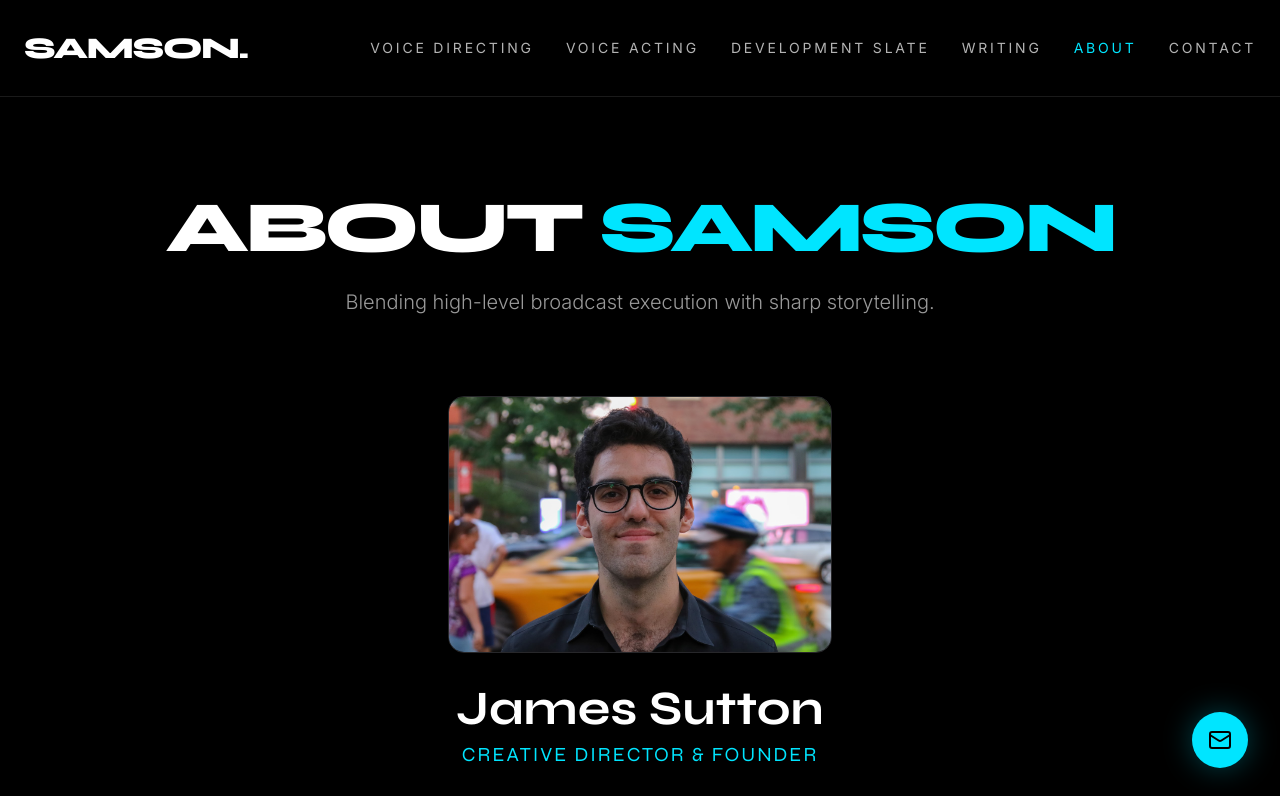
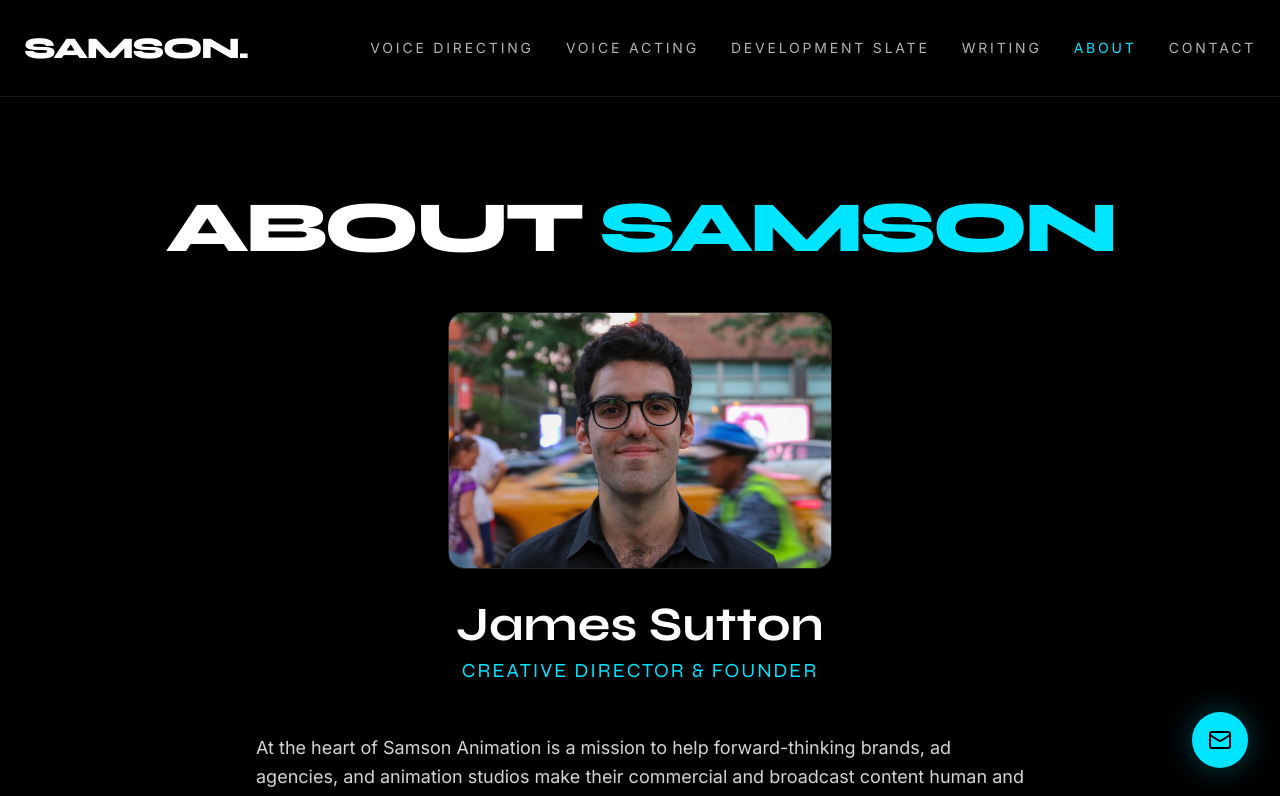
Before and after one commit to samsonanimation/samson-portfolio, a React (Vite) app: page /about in a window 1280 px wide. Shown: the top 796 px of the page. Built offline with nearby package versions, Linux system fonts and the light colour scheme.

Commit message:
Update About page header and styling

```diff
--- a/src/pages/About.tsx
+++ b/src/pages/About.tsx
@@ -4,18 +4,15 @@ export default function About() {
   return (
     <div className="min-h-screen bg-black text-white pt-24 pb-16 px-6 overflow-x-hidden">
 
-      {/* THE NEW CINEMATIC HEADER */}
+      {/* THE NEW CLEAN HEADER */}
       <motion.div
         initial={{ opacity: 0, y: 20 }}
         animate={{ opacity: 1, y: 0 }}
-        className="mb-20 text-center"
+        className="mb-12 text-center"
       >
-        <h1 className="font-display text-5xl md:text-7xl font-extrabold tracking-tighter mb-6 uppercase text-white break-words w-full">
+        <h1 className="font-display text-5xl md:text-7xl font-extrabold tracking-tighter uppercase text-white break-words w-full">
           About <span className="text-[#00e5ff]">Samson</span>
         </h1>
-        <p className="text-xl text-white/60 font-light max-w-3xl mx-auto px-2">
-          Blending high-level broadcast execution with sharp storytelling.
-        </p>
       </motion.div>
 
       <div className="max-w-3xl mx-auto">
```
